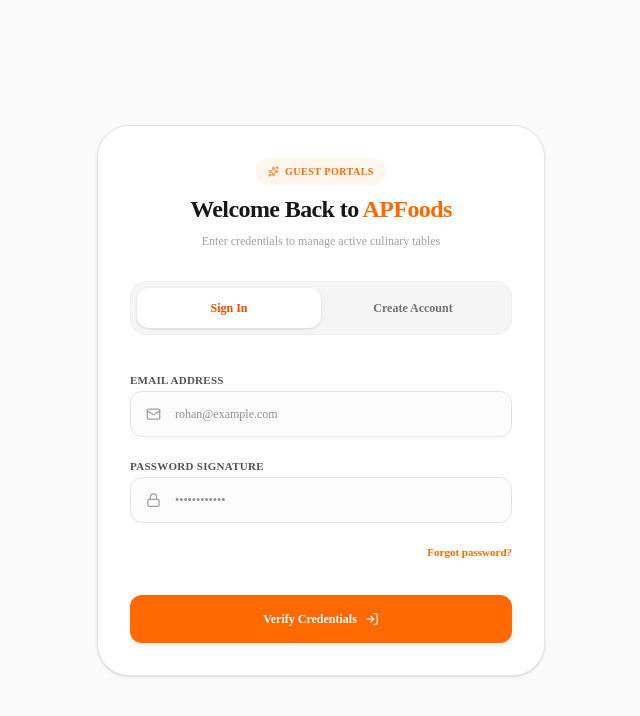
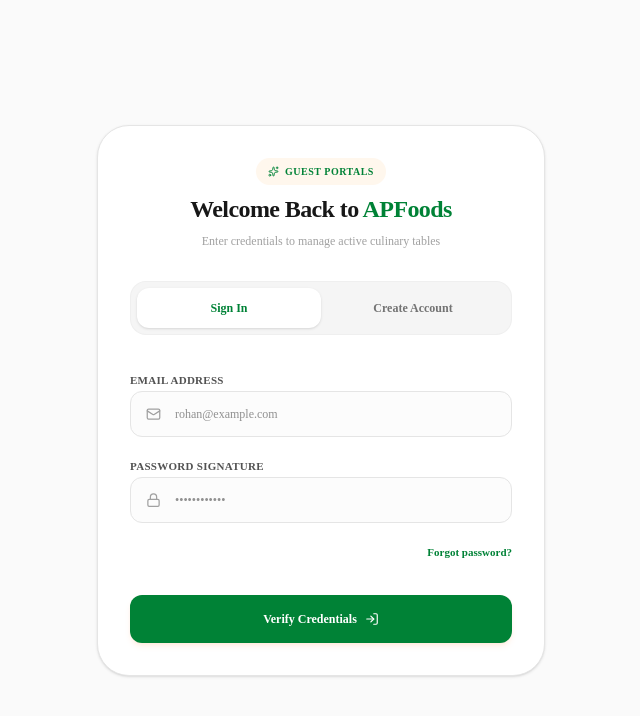
Before and after one commit to XbrZey/APFoods, a Next.js app in the folder frontend/: page /sign in a window 1280 px wide. Shown: the top 716 px of the page, without its empty margins (319-959 px from the left). Built offline with nearby package versions, Linux system fonts and the light colour scheme; no server answers.

Commit message:
added the greens over oranges on signin

```diff
--- a/frontend/app/sign/page.tsx
+++ b/frontend/app/sign/page.tsx
@@ -99,11 +99,11 @@ export default function AuthPage() {
 
         {/* Upper Title Identity Block */}
         <div className="text-center space-y-2">
-          <span className="text-orange-500 font-bold tracking-wider text-[10px] uppercase bg-orange-50 px-3 py-1.5 rounded-full inline-flex items-center gap-1.5 mx-auto">
+          <span className="text-green-700 font-bold tracking-wider text-[10px] uppercase bg-orange-50 px-3 py-1.5 rounded-full inline-flex items-center gap-1.5 mx-auto">
             <Sparkles size={11} /> Guest Portals
           </span>
           <h1 className="text-2xl font-black text-neutral-900 tracking-tight">
-            {mode === 'signin' ? 'Welcome Back to' : 'Join'} <span className="text-orange-500">APFoods</span>
+            {mode === 'signin' ? 'Welcome Back to' : 'Join'} <span className="text-green-700">APFoods</span>
           </h1>
           <p className="text-xs text-neutral-400">
             {mode === 'signin' ? 'Enter credentials to manage active culinary tables' : 'Create an account to track your orders and spaces'}
@@ -119,14 +119,14 @@ export default function AuthPage() {
           <button
             type="button"
             onClick={() => handleModeToggle('signin', 0)}
-            className={`flex-1 py-3 text-xs font-black relative z-10 text-center transition-colors ${mode === 'signin' ? 'text-orange-600' : 'text-neutral-500'}`}
+            className={`flex-1 py-3 text-xs font-black relative z-10 text-center transition-colors ${mode === 'signin' ? 'text-green-700' : 'text-neutral-500'}`}
           >
             Sign In
           </button>
           <button
             type="button"
             onClick={() => handleModeToggle('signup', 1)}
-            className={`flex-1 py-3 text-xs font-black relative z-10 text-center transition-colors ${mode === 'signup' ? 'text-orange-600' : 'text-neutral-500'}`}
+            className={`flex-1 py-3 text-xs font-black relative z-10 text-center transition-colors ${mode === 'signup' ? 'text-green-700' : 'text-neutral-500'}`}
           >
             Create Account
           </button>
@@ -161,7 +161,7 @@ export default function AuthPage() {
                   onChange={(e) => setFullName(e.target.value)}
                   placeholder="Rohan Adhikari"
                   required={mode === 'signup'}
-                  className="w-full pl-11 pr-4 py-3.5 bg-neutral-50/50 border border-neutral-200 rounded-xl text-xs text-neutral-800 focus:outline-none focus:border-orange-500 focus:bg-white transition-all font-medium"
+                  className="w-full pl-11 pr-4 py-3.5 bg-neutral-50/50 border border-neutral-200 rounded-xl text-xs text-neutral-800 focus:outline-none focus:border-green-600 focus:bg-white transition-all font-medium"
                 />
               </div>
             </div>
@@ -177,7 +177,7 @@ export default function AuthPage() {
                 onChange={(e) => setEmail(e.target.value)}
                 placeholder="rohan@example.com"
                 required
-                className="w-full pl-11 pr-4 py-3.5 bg-neutral-50/50 border border-neutral-200 rounded-xl text-xs text-neutral-800 focus:outline-none focus:border-orange-500 focus:bg-white transition-all font-medium"
+                className="w-full pl-11 pr-4 py-3.5 bg-neutral-50/50 border border-neutral-200 rounded-xl text-xs text-neutral-800 focus:outline-none focus:border-green-600 focus:bg-white transition-all font-medium"
               />
             </div>
           </div>
@@ -192,14 +192,14 @@ export default function AuthPage() {
                 onChange={(e) => setPassword(e.target.value)}
                 placeholder="••••••••••••"
                 required
-                className="w-full pl-11 pr-4 py-3.5 bg-neutral-50/50 border border-neutral-200 rounded-xl text-xs text-neutral-800 focus:outline-none focus:border-orange-500 focus:bg-white transition-all font-medium"
+                className="w-full pl-11 pr-4 py-3.5 bg-neutral-50/50 border border-neutral-200 rounded-xl text-xs text-neutral-800 focus:outline-none focus:border-green-600 focus:bg-white transition-all font-medium"
               />
             </div>
           </div>
 
           {mode === 'signin' && (
             <div className="text-right animate-input">
-              <button type="button" className="text-[11px] font-bold text-orange-500 hover:underline">
+              <button type="button" className="text-[11px] font-bold text-green-700 hover:underline">
                 Forgot password?
               </button>
             </div>
@@ -209,7 +209,7 @@ export default function AuthPage() {
             <button
               type="submit"
               disabled={loading}
-              className="w-full bg-orange-500 hover:bg-orange-600 text-white py-4 rounded-xl font-bold transition-all shadow-md shadow-orange-500/10 flex items-center justify-center gap-2 text-xs active:scale-[0.99] disabled:opacity-50 disabled:pointer-events-none"
+              className="w-full bg-green-700 hover:bg-green-700 text-white py-4 rounded-xl font-bold transition-all shadow-md shadow-orange-500/10 flex items-center justify-center gap-2 text-xs active:scale-[0.99] disabled:opacity-50 disabled:pointer-events-none"
             >
               {loading ? (
                 <div className="w-4 h-4 border-2 border-white/30 border-t-white rounded-full animate-spin" />
```
